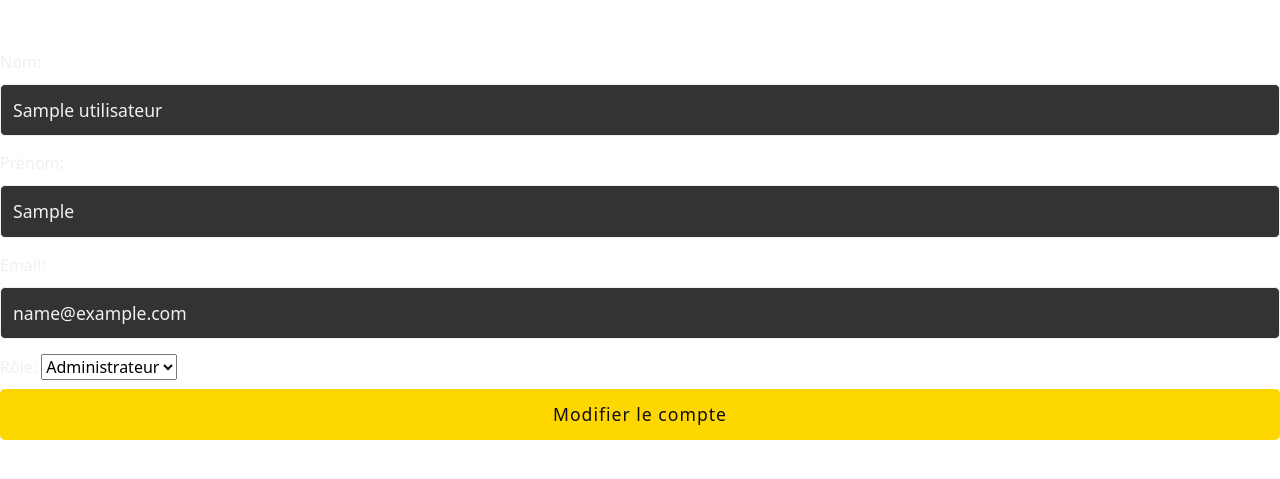
After one commit to AdemeProgrammer/EcranMajestueux3, a PHP site: page /vue/ModifAdmin.php?id_utilisateur=1 in a window 1280 px wide. The commit adds this page. Shown: the top 479 px of the page. Run offline with PHP 8.4, Linux system fonts and the light colour scheme; the visitor is signed in with stand-in values (Sample User, id 1); tables that the repository leaves empty or names only in its code hold one stand-in row (values such as "Sample post").

Commit message:
[feat] Modif de compte par un admin
N'importe quel compte peut maintenant être modifié par un admin (l'admin
pourra modifier le nom, le prénom, l'adresse mail et le rôle).

```diff
--- a/src/Repository/UtilisateursRepository.php
+++ b/src/Repository/UtilisateursRepository.php
@@ -69,4 +69,14 @@ class UtilisateursRepository{
             ]
         );
     }
+
+    public function getUtilisateurById($id_utilisateur) {
+        $sql = "SELECT * FROM utilisateurs WHERE id_utilisateur = :id_utilisateur";
+        $req = $this->bdd->getBdd()->prepare($sql);
+        $req->execute([
+            'id_utilisateur' => $id_utilisateur
+        ]);
+
+        return $req->fetch();
+    }
 }
--- a/vue/AccueilEM.php
+++ b/vue/AccueilEM.php
@@ -73,6 +73,7 @@ if (!isset($_SESSION['email'])) {
     if ($_SESSION['role'] == 'Admin') {
         echo '<hr>';
         echo '<h1>Paramètre Admin</h1>';
+        echo '<a href="AllUtilisateurs.php"><p>Voir tous les utilisateurs</p></a>';
         echo '<a href="AjoutFilmEM.php"><p>Ajouter un film</p></a>';
         echo '<a href="SceanceEM.php"><p>Ajouter une scéance</p></a>';
     }
--- /dev/null
+++ b/vue/ModifAdmin.php
@@ -0,0 +1,56 @@
+<?php
+session_start();
+
+if (isset($_GET['id_utilisateur'])) {
+    $id_utilisateur = $_GET['id_utilisateur'];
+
+    require_once '../src/bdd/Bdd.php';
+    require_once '../src/Repository/UtilisateursRepository.php';
+
+    $bdd = new Bdd();
+    $conn = $bdd->getBdd();
+
+    $utilisateursRepository = new UtilisateursRepository();
+    $sql = "SELECT * FROM utilisateurs WHERE id_utilisateur = :id_utilisateur";
+    $stmt = $conn->prepare($sql);
+    $stmt->execute(['id_utilisateur' => $id_utilisateur]);
+    $utilisateur = $stmt->fetch();
+
+    if (!$utilisateur) {  //ici on vérifie si l'utilisateur existe bien
+        echo "Utilisateur non trouvé!";
+        exit();
+    }
+} else {
+    echo "ID utilisateur manquant!";
+    exit();
+}
+?>
+<!DOCTYPE html>
+<html lang="fr">
+<head>
+    <meta charset="UTF-8">
+    <meta name="viewport" content="width=device-width, initial-scale=1.0">
+    <title>Modif de compte (Admin)</title>
+    <link href="../assets/css/InscriptionEM.css" rel="stylesheet">
+    <link href="https://cdn.jsdelivr.net/npm/bootstrap@5.3.3/dist/css/bootstrap.min.css" rel="stylesheet" integrity="sha384-QWTKZyjpPEjISv5WaRU9OFeRpok6YctnYmDr5pNlyT2bRjXh0JMhjY6hW+ALEwIH" crossorigin="anonymous">
+</head>
+<form action="../src/traitement/trait_modif_admin.php" method="POST">
+    <input type="hidden" name="id_utilisateur" value="<?php echo $utilisateur['id_utilisateur']; ?>">
+
+    <label for="nom">Nom:</label>
+    <input type="text" name="nom" value="<?php echo htmlspecialchars($utilisateur['nom']); ?>" required>
+
+    <label for="prenom">Prénom:</label>
+    <input type="text" name="prenom" value="<?php echo htmlspecialchars($utilisateur['prenom']); ?>" required>
+
+    <label for="email">Email:</label>
+    <input type="email" name="email" value="<?php echo htmlspecialchars($utilisateur['email']); ?>" required>
+
+    <label for="role">Rôle:</label>
+    <select name="role">
+        <option value="user" <?php if ($utilisateur['role'] == 'user') echo 'selected'; ?>>Client</option>
+        <option value="admin" <?php if ($utilisateur['role'] == 'admin') echo 'selected'; ?>>Administrateur</option>
+    </select>
+
+    <input type="submit" value="Modifier le compte">
+</form>
```
Also changed, not shown: src/traitement/trait_modif_admin.php (added, +37 -0 lines), vue/AllUtilisateurs.php (added, +36 -0 lines).
